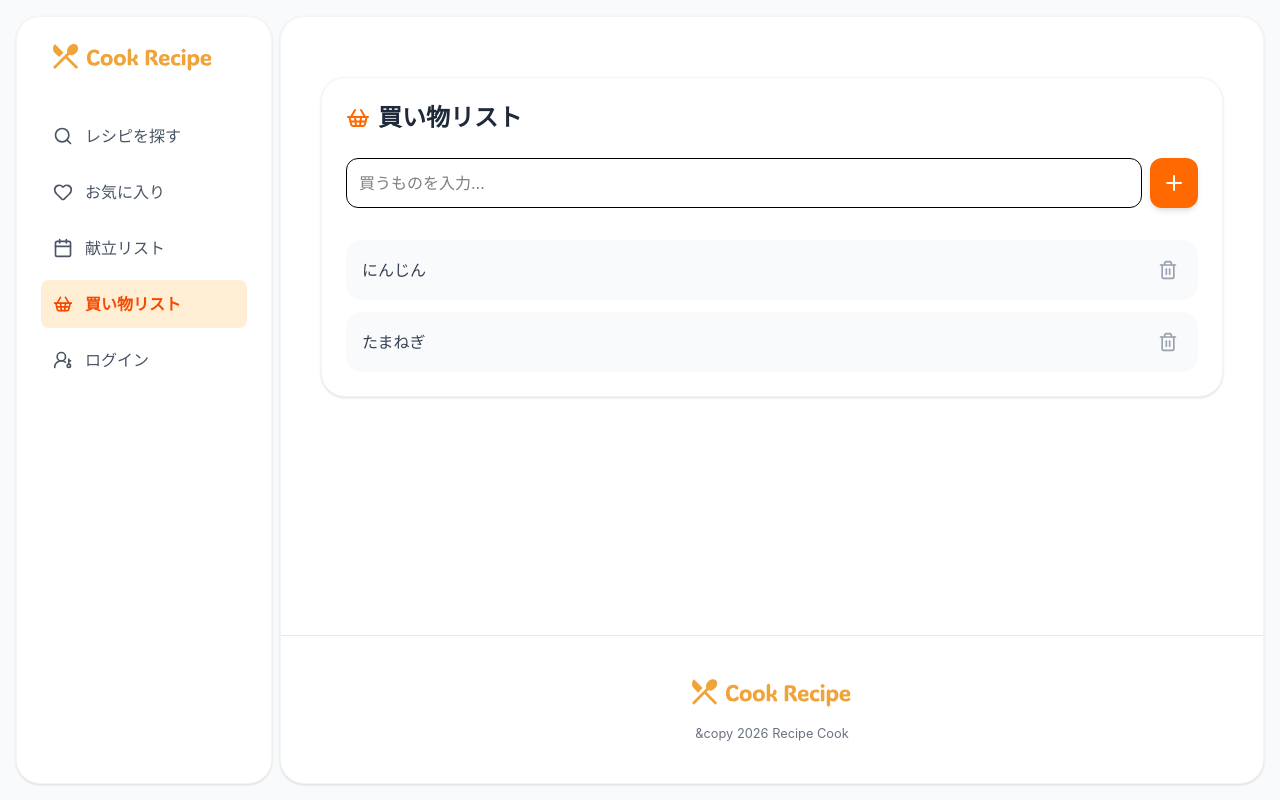
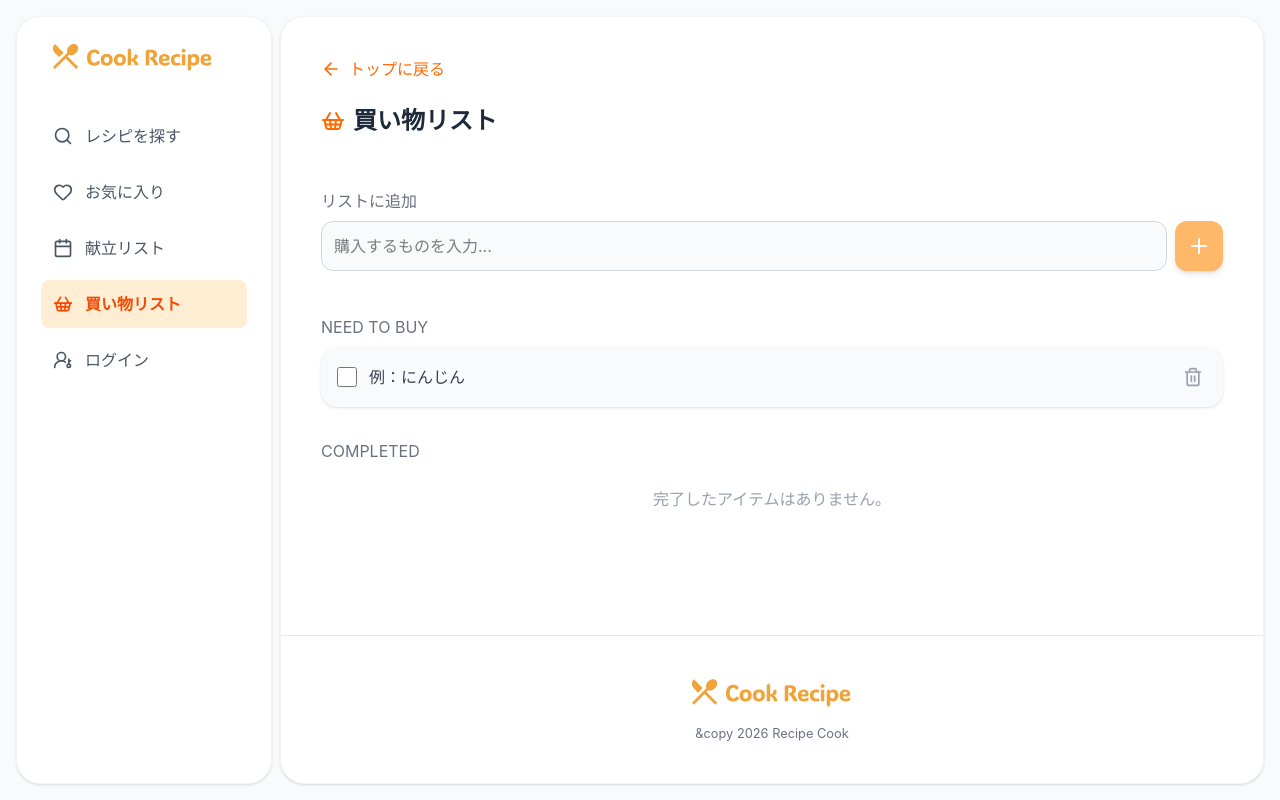
Before and after one commit to rnum-1995/portfolio, a React (Vite) app in the folder recipe-site/: page /shopping_list in a window 1280 px wide. Built offline with nearby package versions, Linux system fonts and the light colour scheme.

Commit message:
追加、完了リストを記述

```diff
--- a/recipe-site/src/pages/ShoppingList.jsx
+++ b/recipe-site/src/pages/ShoppingList.jsx
@@ -1,11 +1,11 @@
 import { useState } from 'react';
-import { Plus, Trash2, ShoppingBag, ShoppingBasket } from 'lucide-react';
+import { Link } from 'react-router-dom';
+import { Plus, Trash2, ShoppingBag, ShoppingBasket, ArrowLeft } from 'lucide-react';
 
 export default function ShoppingList() {
-    // リストの状態（配列）を管理
+    // リストの状態を管理
     const [items, setItems] = useState([
-        { id: 1, text: 'にんじん' },
-        { id: 2, text: 'たまねぎ' }
+        { id: 1, text: '例：にんじん', checked: false }
     ]);
 
     // 入力フォームの文字を管理
@@ -13,15 +13,16 @@ export default function ShoppingList() {
 
     // 追加ボタンを押した時の処理
     const addItem = () => {
-        if (inputValue.trim() === '') return; // 空文字なら追加しない
+        if (inputValue.trim() === '') return;
 
         const newItem = {
-            id: Date.now(), // 簡易的なユニークIDとして現在の時間を使用
-            text: inputValue
+            id: Date.now(),
+            text: inputValue,
+            checked: false
         };
 
-        setItems([...items, newItem]); // 今のリストに新しいアイテムを合体
-        setInputValue(''); // 入力欄を空にする
+        setItems([...items, newItem]);
+        setInputValue('');
     };
 
     // 削除ボタンを押した時の処理
@@ -31,39 +32,73 @@ export default function ShoppingList() {
         setItems(newItems);
     };
 
+    // チェックボックスの切り替え
+    const toggleItem = (id) => {
+        setItems(items.map(item =>
+            item.id === id ? { ...item, checked: !item.checked } : item
+        ));
+    };
+
+    // 未完了・完了でリストを分ける
+    const uncheckedItems = items.filter(item => !item.checked);
+    const checkedItems = items.filter(item => item.checked);
+
     return (
-        <div className="mx-auto p-6 bg-white rounded-3xl shadow-sm border border-gray-100 mt-5">
-            <div className="flex items-center gap-2 mb-6 text-orange-500">
+        <div className="mx-auto">
+            {/* 戻るボタン */}
+            <Link to="/" className="flex items-center gap-2 text-orange-500 mb-6 hover:underline">
+                <ArrowLeft size={20} />
+                <span>トップに戻る</span>
+            </Link>
+
+            <div className="flex items-center gap-2 mb-13 text-orange-500">
                 <ShoppingBasket size={24} />
-                <h2 className="text-2xl font-bold text-gray-800">買い物リスト</h2>
+                <h1 className="text-2xl font-bold text-gray-800">買い物リスト</h1>
             </div>
 
             {/* 入力エリア */}
+            <section className='mb-11'>
+                <h2 className='text-gray-500 mb-2'>リストに追加</h2>
                 <div className="flex gap-2 mb-8">
                     <input
                         type="text"
                         value={inputValue}
                         onChange={(e) => setInputValue(e.target.value)}
-                    placeholder="買うものを入力..."
-                    className="flex-1 p-3 border rounded-xl focus:outline-none focus:ring-2 focus:ring-orange-400"
+                        onKeyDown={(e) => e.key === 'Enter' && addItem()}
+                        placeholder="購入するものを入力..."
+                        className="flex-1 p-3 border border-gray-300 bg-gray-50 rounded-xl focus:outline-orange-500"
                     />
+
                     <button
                         onClick={addItem}
-                    className="bg-orange-500 text-white p-3 rounded-xl hover:bg-orange-600 transition shadow-md"
+                        className="bg-orange-300 text-white p-3 rounded-xl hover:bg-orange-400 transition shadow-md"
                     >
                         <Plus size={24} />
                     </button>
                 </div>
+            </section>
 
-            {/* リスト表示エリア */}
+            {/* 追加リスト表示エリア */}
+            <section className='mb-8'>
+                <h2 className='text-gray-500 mb-2'>NEED TO BUY</h2>
                 <ul className="space-y-3">
-                {items.length > 0 ? (
-                    items.map((item) => (
+                    {uncheckedItems.length > 0 ? (
+                        uncheckedItems.map((item) => (
                             <li
                                 key={item.id}
-                            className="flex items-center justify-between p-4 bg-gray-50 rounded-2xl group hover:bg-orange-50 transition"
+                                className="flex items-center justify-between p-4 bg-gray-50 rounded-2xl group hover:bg-orange-50 transition shadow-sm"
                             >
+                                <div className='flex items-center gap-3'>
+                                    {/* チェックボックス */}
+                                    <input
+                                        type="checkbox"
+                                        checked={item.checked}
+                                        onChange={() => toggleItem(item.id)}
+                                        className="w-5 h-5 accent-orange-400 cursor-pointer"
+                                    />
                                     <span className="text-gray-700 font-medium">{item.text}</span>
+                                </div>
+
                                 <button
                                     onClick={() => deleteItem(item.id)}
                                     className="text-gray-400 hover:text-red-500 transition p-1"
@@ -73,9 +108,51 @@ export default function ShoppingList() {
                             </li>
                         ))
                     ) : (
-                    <p className="text-center text-gray-400 py-4">リストは空っぽです。</p>
+                        <p className="text-center text-gray-400 py-4">
+                            リストは空っぽです。
+                        </p>
                     )}
                 </ul>
+            </section>
+
+            {/* 完了リスト表示エリア */}
+            <section>
+                <h2 className='text-gray-500 mb-2'>COMPLETED</h2>
+                <ul className="space-y-3">
+                    {checkedItems.length > 0 ? (
+                        checkedItems.map((item) => (
+                            <li
+                                key={item.id}
+                                className="flex items-center justify-between p-4 bg-gray-50 rounded-2xl group hover:bg-orange-50 transition shadow-sm"
+                            >
+                                <div className='flex items-center gap-3'>
+                                    {/* チェックボックス */}
+                                    <input
+                                        type="checkbox"
+                                        checked={item.checked}
+                                        onChange={() => toggleItem(item.id)}
+                                        className="w-5 h-5 accent-orange-300 cursor-pointer"
+                                    />
+                                    {/* 打ち消し線 */}
+                                    <span className="text-gray-400 font-medium line-through">{item.text}
+                                    </span>
+                                </div>
+
+                                <button
+                                    onClick={() => deleteItem(item.id)}
+                                    className="text-gray-400 hover:text-red-500 transition p-1"
+                                >
+                                    <Trash2 size={20} />
+                                </button>
+                            </li>
+                        ))
+                    ) : (
+                        <p className="text-center text-gray-400 py-4">
+                            完了したアイテムはありません。
+                        </p>
+                    )}
+                </ul>
+            </section>
         </div>
     );
 }
```
Lines whose indentation alone changed are shown as unchanged.
